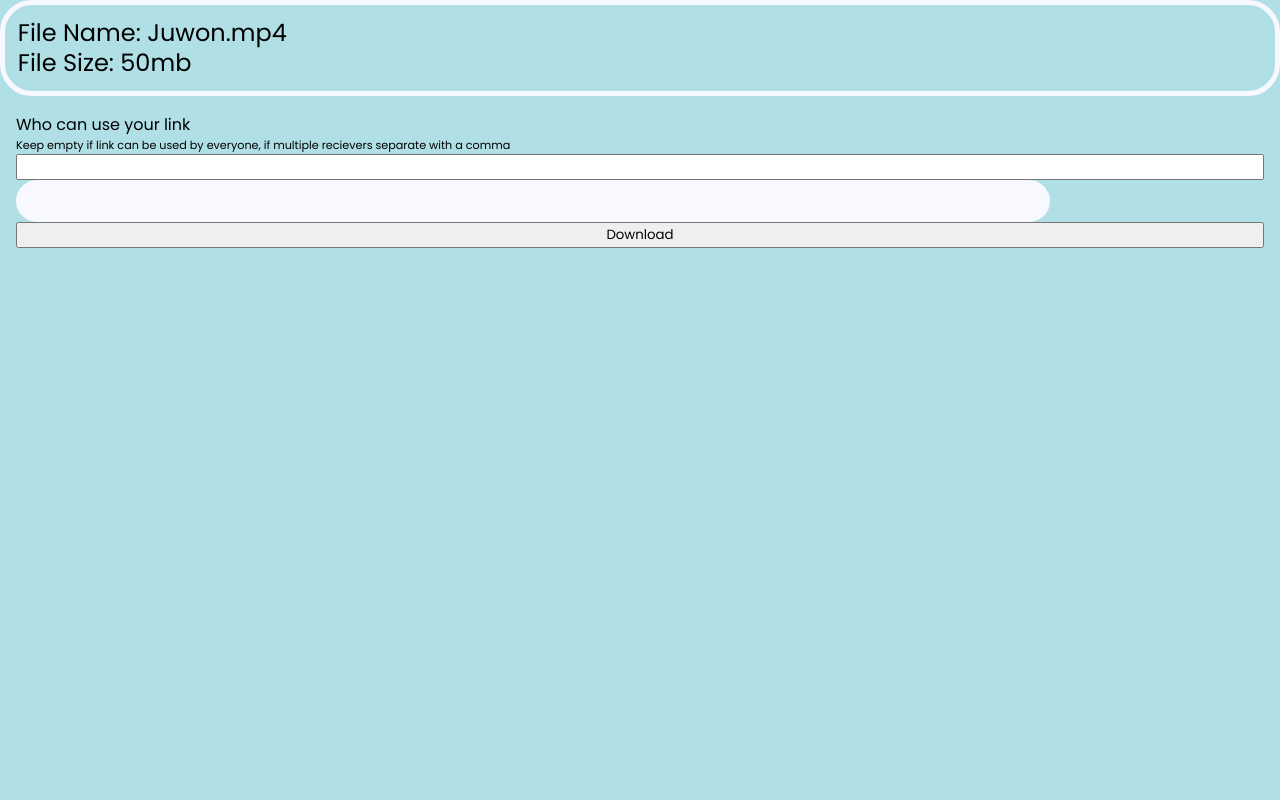
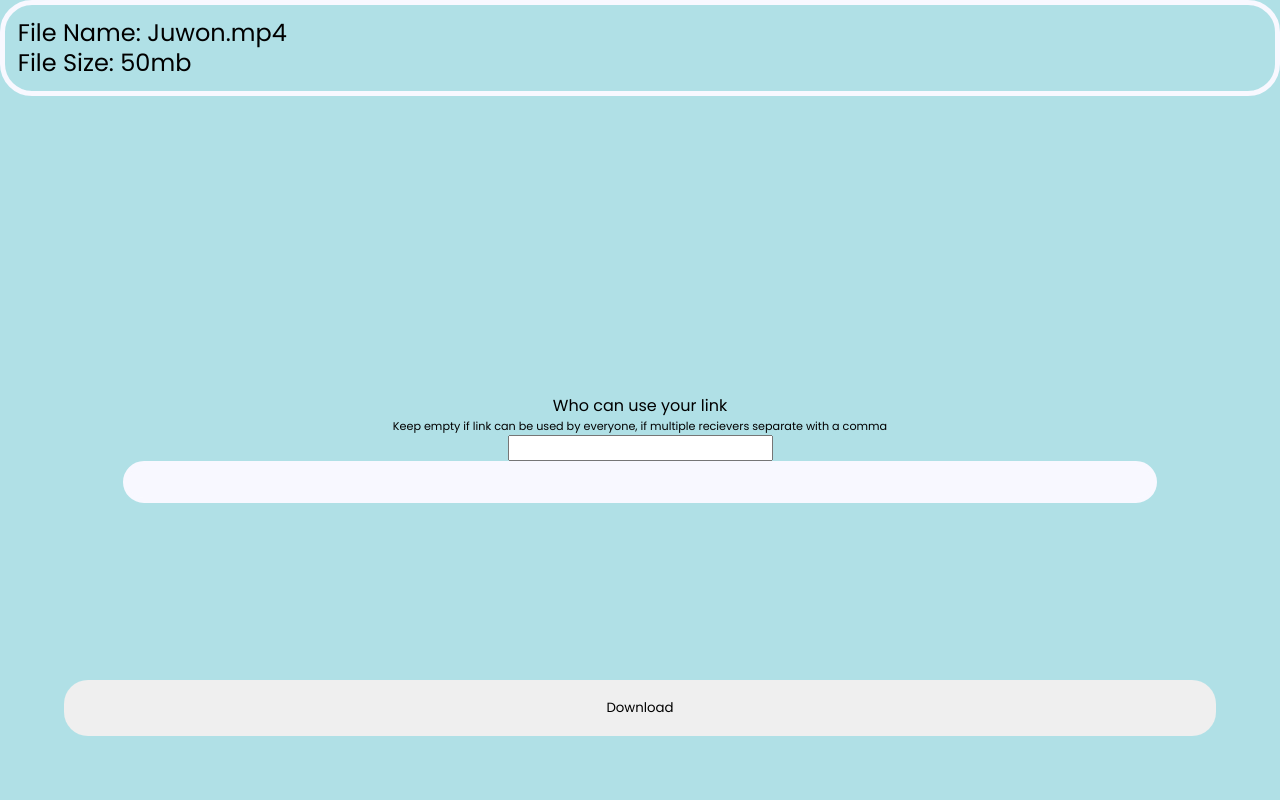
Before and after one commit to Juwonthefirst/File-upload, a Flask app: template templates/share.html in a window 1280 px wide. Run offline with Flask 3, Linux system fonts and the light colour scheme; the template is opened without the code that fills it, so the values that code supplies are empty; parts of the project's set-up code (start-up, migrations or seed data) failed here and were passed over; some libraries are stand-ins or nearby versions.

Commit message:
update share.css

```diff
--- a/static/css/share.css
+++ b/static/css/share.css
@@ -15,7 +15,9 @@ form{
     flex: 1;
     display: flex;
     flex-direction: column;
-    padding: 1rem
+    padding: 1rem;
+    justify-content: center;
+    align-items: center;
 }
 form p{
     font-size: 0.7rem;
@@ -37,3 +39,12 @@ form p{
   height: 4vh;
   width: 80vw;
 }
+
+input[type="submit"]{
+    position: absolute;
+    top: 85%;
+    width: 90%;
+    height: 7%;
+    border: none;
+    border-radius: 1.5rem;
+}
```
